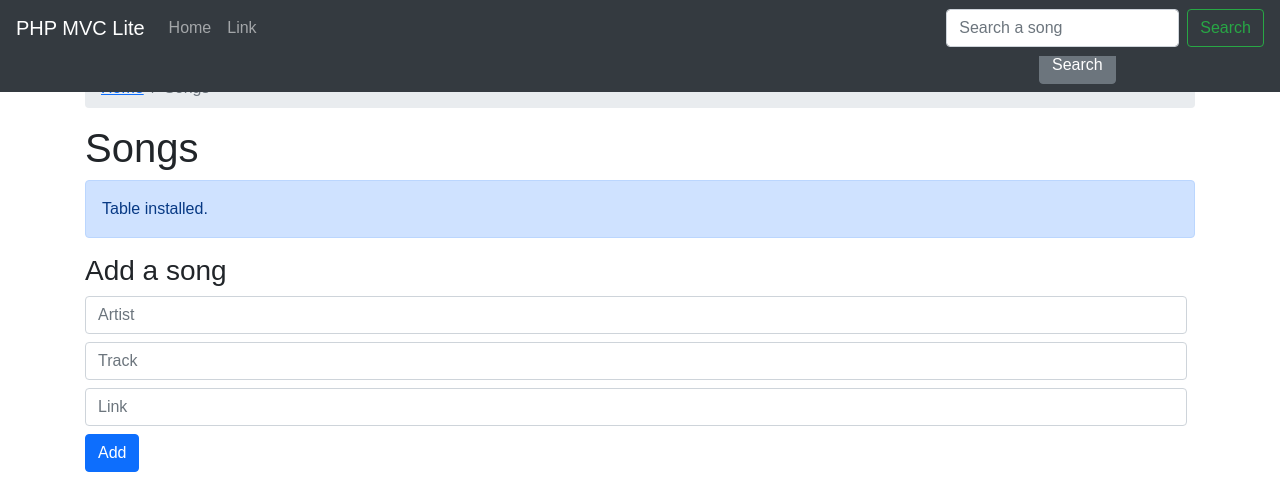
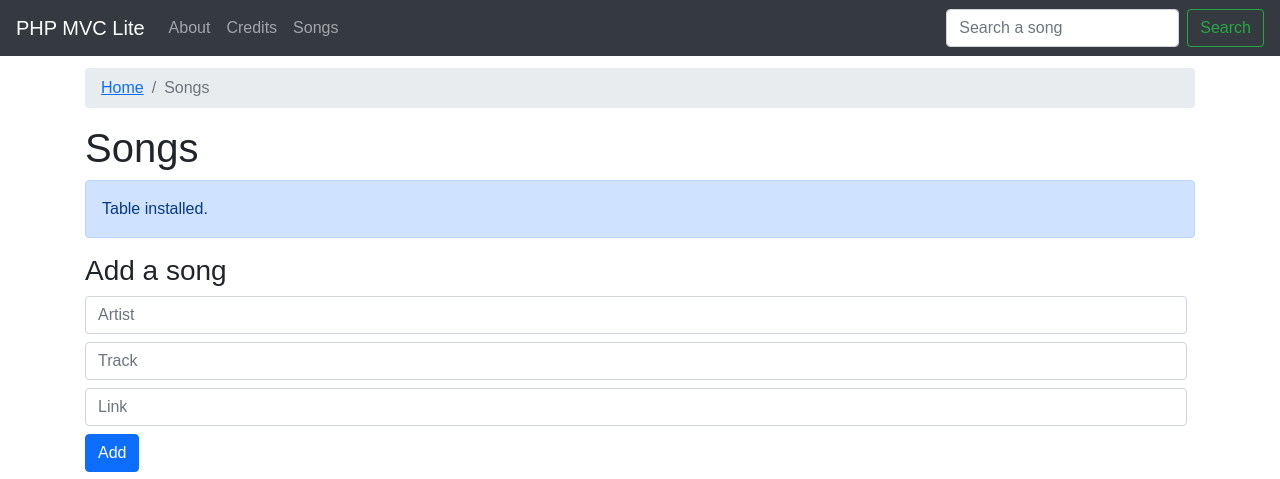
Before and after one commit to sistematico/php-mvc-lite, a PHP site: page / in a window 1280 px wide. Shown: the top 479 px of the page. Run offline with PHP 8.4, Linux system fonts and the light colour scheme; some libraries are stand-ins or nearby versions.

Commit message:
Autocommit por GitHub.sh: alterações: add 'app/view/_templates/header.php'

```diff
--- a/app/view/_templates/header.php
+++ b/app/view/_templates/header.php
@@ -1,53 +1,3 @@
-<!doctype html>
-<html lang="pt-br">
-<head>
-    <meta charset="utf-8">
-    <meta name="viewport" content="width=device-width, initial-scale=1, shrink-to-fit=no">
-    <title>PHP MVC Lite</title>
-    <link rel="stylesheet" href="<?php echo URL; ?>css/bootstrap.min.css">
-    <link rel="stylesheet" href="<?php echo URL; ?>css/fontawesome.min.css">
-    <link rel="stylesheet" href="<?php echo URL; ?>css/main.css">
-    <link rel="shortcut icon" href="<?php echo URL; ?>img/favicon.ico">
-</head>
-<body>
-    <header>
-        <nav class="navbar navbar-expand-md navbar-dark fixed-top bg-dark">
-            <a class="navbar-brand" href="<?php echo URL; ?>">PHP MVC Lite</a>
-            <button class="navbar-toggler" type="button" data-toggle="collapse" data-target="#navbarsExampleDefault" aria-controls="navbarsExampleDefault" aria-expanded="false" aria-label="Toggle navigation">
-                <span class="navbar-toggler-icon"></span>
-            </button>
-
-            <div class="collapse navbar-collapse" id="navbarsExampleDefault">
-                <ul class="navbar-nav mr-auto">
-                    <li class="nav-item">
-                        <a class="nav-link" href="<?php echo URL; ?>pages/about">About</a>
-                    </li>
-                    <li class="nav-item">
-                        <a class="nav-link" href="<?php echo URL; ?>pages/credits">Credits</a>
-                    </li>
-                    <li class="nav-item">
-                        <a class="nav-link" href="<?php echo URL; ?>songs">Songs</a>
-                    </li>
-                </ul>
-                <form action="<?php echo URL; ?>songs/search" method="post" class="form-inline my-2 my-lg-0">
-                    <input name="term" class="form-control mr-sm-2" type="text" placeholder="Search a song" aria-label="Search">
-                    <button class="btn btn-secondary my-2 my-sm-0" type="submit">Search</button>
-                </form>
-            </div>
-        </nav>
-    </header>
-
-
-
-
-
-
-
-
-
-
-
-
 <!doctype html>
 <html lang="pt-br" class="h-100">
 <head>
@@ -65,7 +15,6 @@
     <link rel="shortcut icon" href="<?php echo URL; ?>img/favicon.ico">
 </head>
 <body class="d-flex flex-column h-100">
-
     <header>
         <nav class="navbar navbar-expand-md navbar-dark fixed-top bg-dark">
             <div class="container-fluid">
@@ -75,14 +24,17 @@
                 </button>
                 <div class="collapse navbar-collapse" id="navbarCollapse">
                     <ul class="navbar-nav mr-auto mb-2 mb-md-0">
-          <li class="nav-item active">
-            <a class="nav-link" aria-current="page" href="#">Home</a>
+                        <li class="nav-item">
+                            <a class="nav-link" href="<?php echo URL; ?>pages/about">About</a>
                         </li>
                         <li class="nav-item">
-            <a class="nav-link" href="#">Link</a>
+                            <a class="nav-link" href="<?php echo URL; ?>pages/credits">Credits</a>
+                        </li>
+                        <li class="nav-item">
+                            <a class="nav-link" href="<?php echo URL; ?>songs">Songs</a>
                         </li>
                     </ul>
-        <form class="d-flex">
+                    <form action="<?php echo URL; ?>songs/search" method="post" class="d-flex">
                         <input name="term" class="form-control mr-2" type="search" placeholder="Search a song" aria-label="Search">
                         <button class="btn btn-outline-success" type="submit">Search</button>
                     </form>
```
Lines whose indentation alone changed are shown as unchanged.
